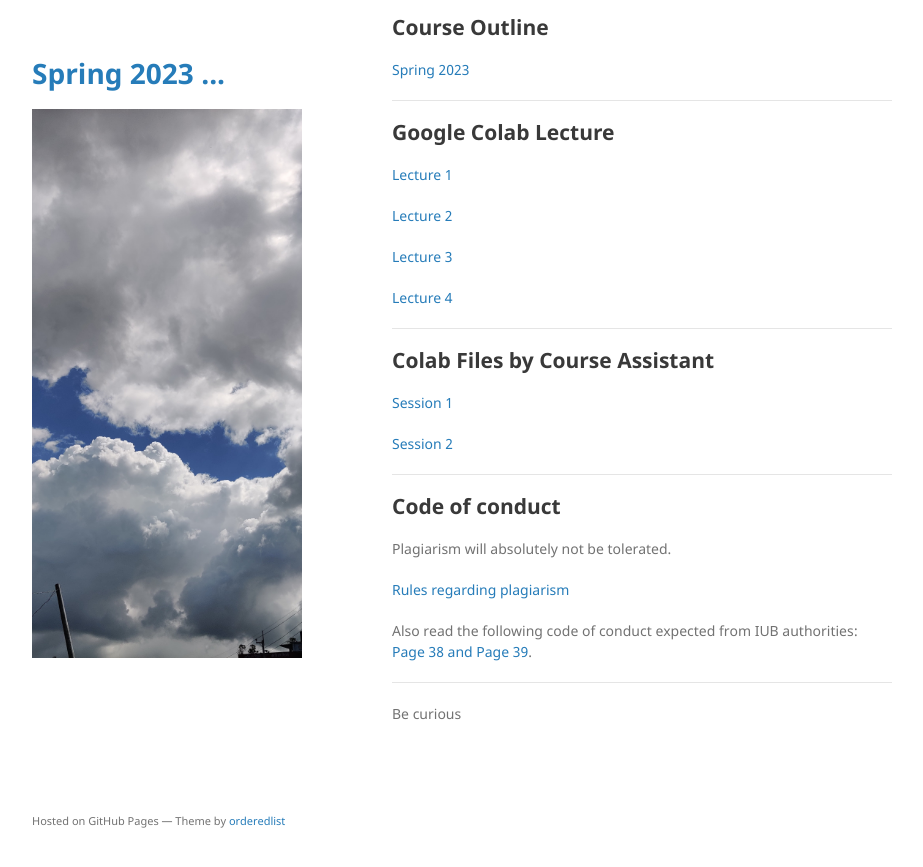
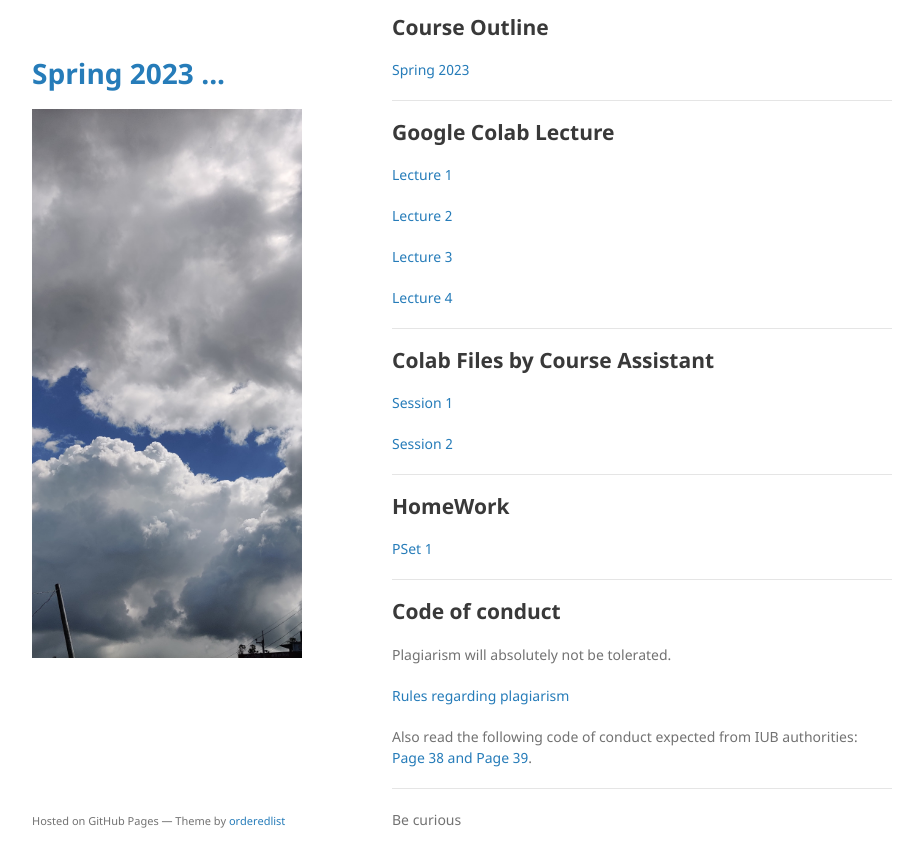
Before and after one commit to mohammadmotiurrahman/mohammadmotiurrahman.github.io, a Jekyll site: the page built from cse203_5/index.md, in a window 1280 px wide and 900 px high, scrolled down 525 px. Shown: the top 867 px of the window, without its empty margins (178-1101 px from the left). Built offline with Jekyll 4.4.1, drawn with Linux system fonts in a browser that asks for light colours; our own code applies the rules of GitHub Pages for plain Markdown files.

Commit message:
Update index.md

```diff
--- a/cse203_5/index.md
+++ b/cse203_5/index.md
@@ -47,6 +47,11 @@ Tuesday- 4:20pm to 5:50pm
 
 
 * * *
+## HomeWork
+
+[PSet 1](https://colab.research.google.com/drive/1Oe0S7W1R-6qGRxqM9KcTCg2NUhaSBl5f?usp=sharing)
+
+* * *
 
 ## Code of conduct
 
```
